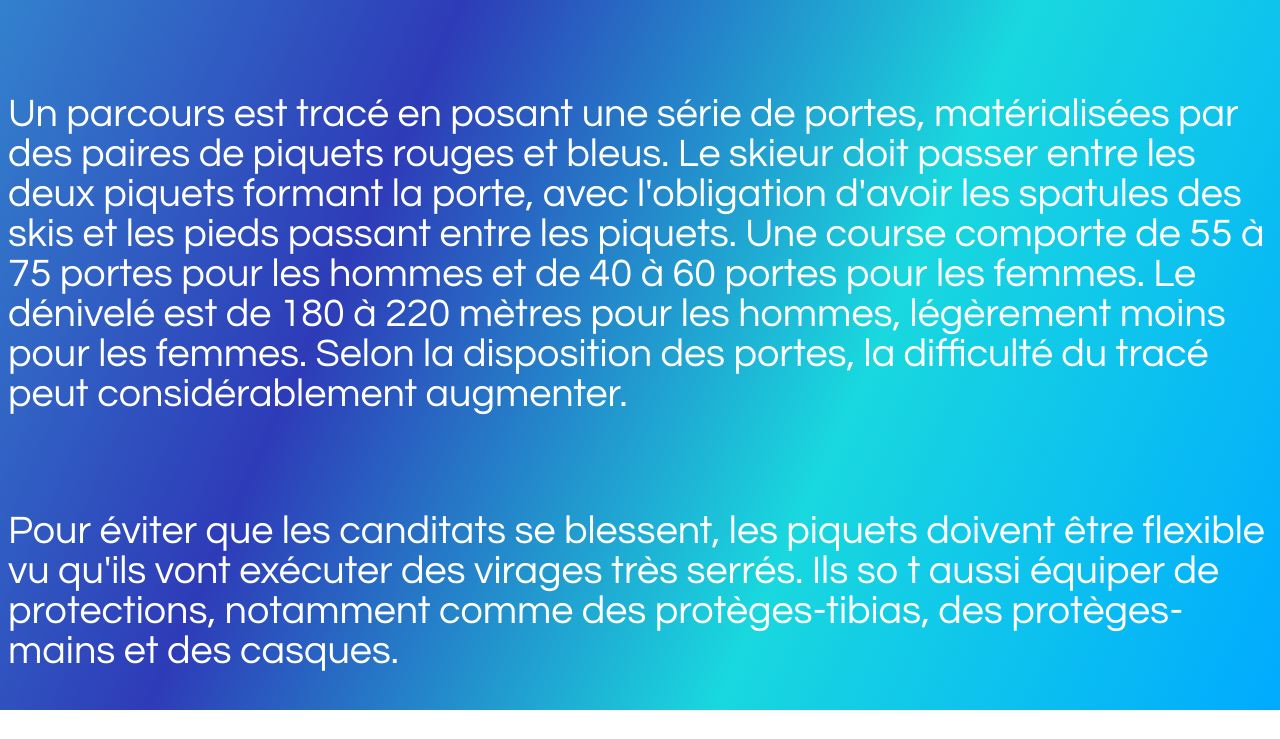
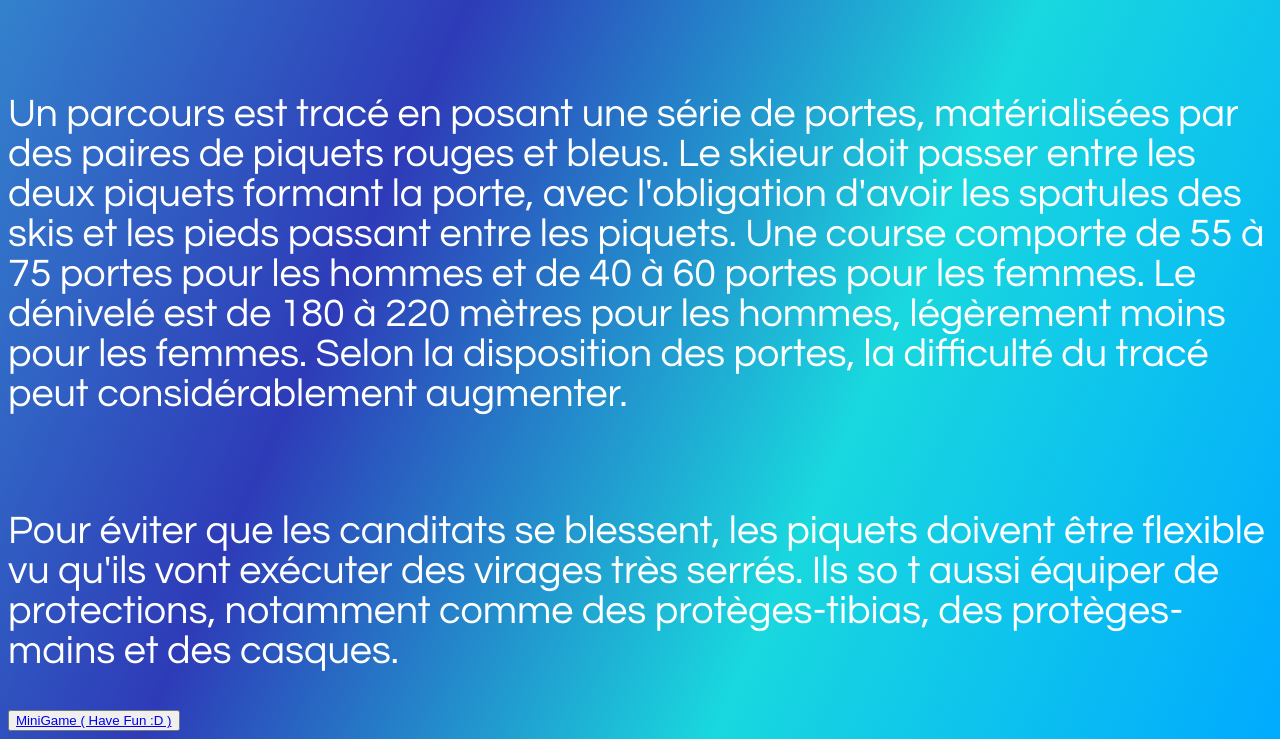
Before and after one commit to Drago2605/portochannel.com, a plain HTML site: page Page_2.html in a window 1280 px wide. Shown: the part 1503-2242 px from the top of the page. Before the commit the page ends 2213 px from the top, so only its background shows below. Drawn offline with Linux system fonts and the light colour scheme.

Commit message:
Page_2.html

```diff
--- a/Page_2.html
+++ b/Page_2.html
@@ -2,7 +2,6 @@
 	<head>
 		<title>Les Portes Et Les Slaloms</title>
 		<h1>Bienvenue dans la catégorie Ski/Slaloms.</h1>
-		<script src=slalom.js type= "text/javascript"> </script>
 	</head>
 	<body>
 		<p> Le ski, un sport d'hiver si connue et star des montagnes, cette période où on dévale nos descentes. Mais qui dit ski, dit aussi concours, et qu'elle est le lien entre le ski et les portes ? LE SLALOM. Donc dans cette partie, on ira voir les portes des slaloms. Enfilez vos ski et partons à la découverte.</p>
@@ -16,3 +15,6 @@
 	<p>Un parcours est tracé en posant une série de portes, matérialisées par des paires de piquets rouges et bleus. Le skieur doit passer entre les deux piquets formant la porte, avec l'obligation d'avoir les spatules des skis et les pieds passant entre les piquets. Une course comporte de 55 à 75 portes pour les hommes et de 40 à 60 portes pour les femmes. Le dénivelé est de 180 à 220 mètres pour les hommes, légèrement moins pour les femmes. Selon la disposition des portes, la difficulté du tracé peut considérablement augmenter.</p>
 	<br>
 	<p>Pour éviter que les canditats se blessent, les piquets doivent être flexible vu qu'ils vont exécuter des virages très serrés. Ils so t aussi équiper de protections, notamment comme des protèges-tibias, des protèges-mains et des casques.</p>
+	<button>
+		<a href="slalom.html">MiniGame ( Have Fun :D )</a>
+	</button>
```
